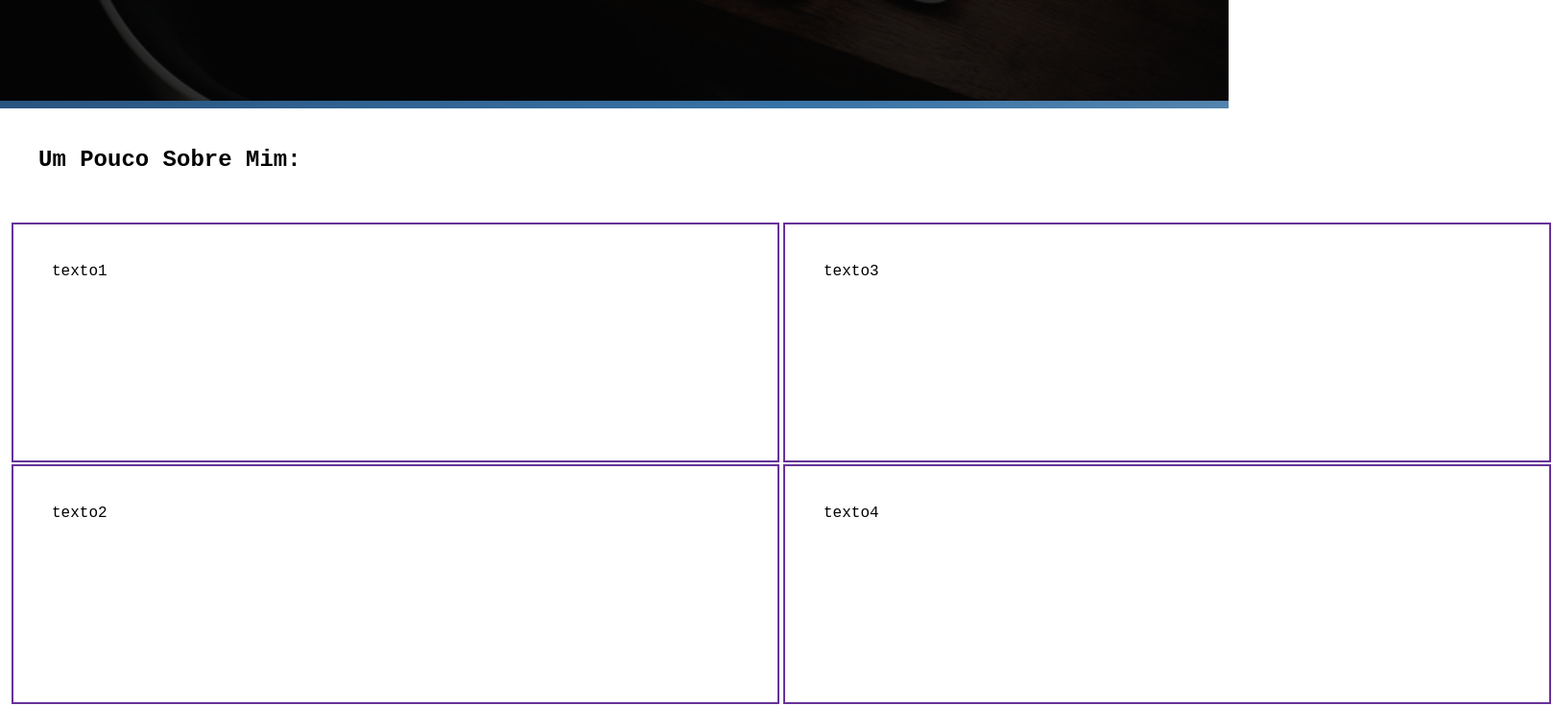
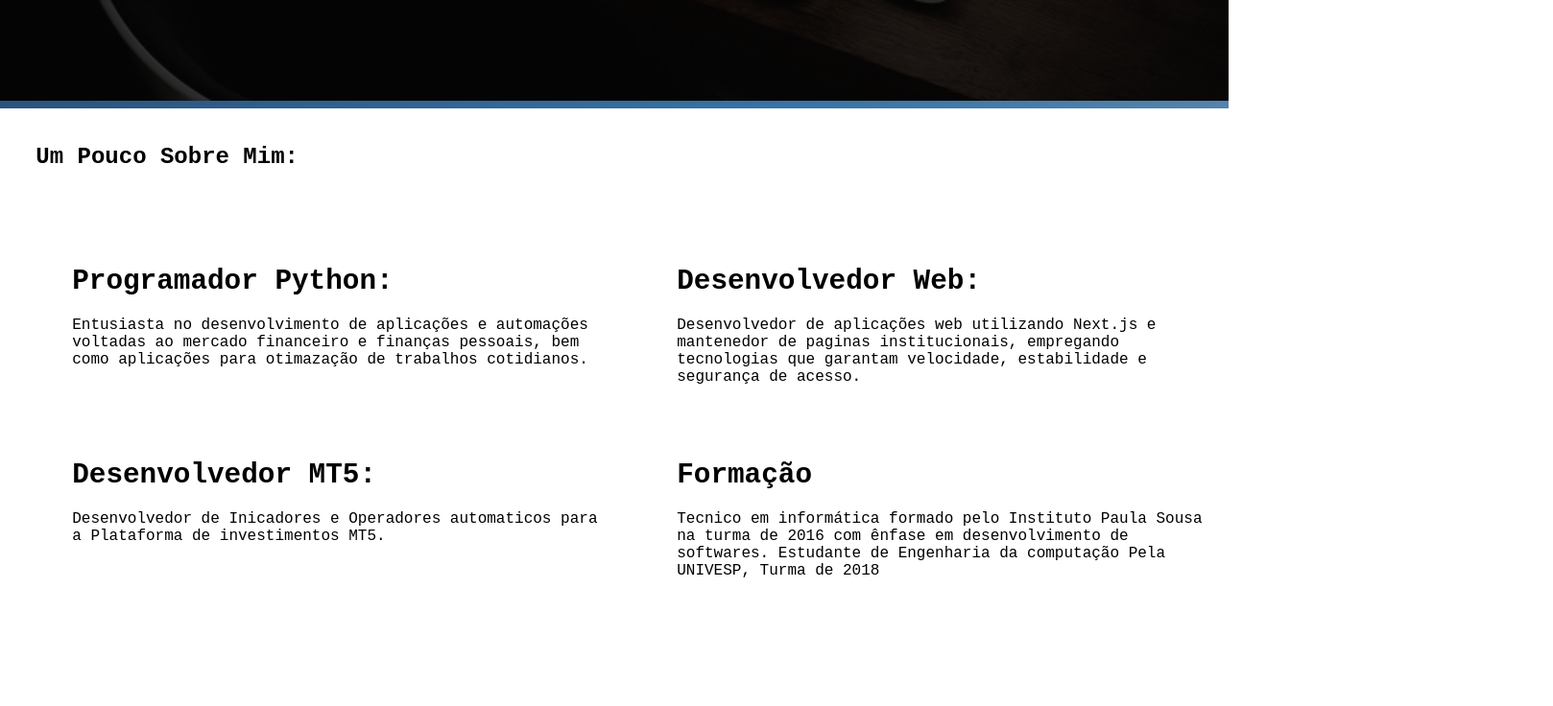
Before and after one commit to EbonyWizard4/ebw, a Next.js app: page / in a window 1280 px wide. Shown: the part 375-1111 px from the top of the page at 96% size, 1618 px wide, since content can reach past the window. After the commit the page ends 996 px from the top, so only its background shows below. Built offline with nearby package versions, Linux system fonts and the light colour scheme.

Commit message:
Create TxtInfo Component

```diff
--- a/app/components/Banner/Banner.module.css
+++ b/app/components/Banner/Banner.module.css
@@ -49,7 +49,7 @@
 }
 
 .Banner .Glass .Texto h1{
-    font-size: 50px;
+    font-size: 34pt;
     color: #e7ebf0;
 }
 
--- a/app/components/Info-Box/Infobox.jsx
+++ b/app/components/Info-Box/Infobox.jsx
@@ -1,4 +1,5 @@
 import style from "./Infobox.module.css"
+import TxtInfo from "../TxtInfo/TxtInfo"
 
 export default function Infobox () {
     return(
@@ -7,13 +8,25 @@ export default function Infobox () {
             <div className={style.Infobox}>
 
                 <div className={style.Linha}>
-                    <div className={style.Infocard}>texto1</div>
-                    <div className={style.Infocard}>texto2</div>
+                    <TxtInfo
+                        Titulo={'Programador Python:'}
+                        Conteudo={'Entusiasta no desenvolvimento de aplicações e automações voltadas ao mercado financeiro e finanças pessoais, bem como aplicações para otimazação de trabalhos cotidianos.'}
+                    />
+                    <TxtInfo
+                        Titulo={'Desenvolvedor MT5:'}
+                        Conteudo={'Desenvolvedor de Inicadores e Operadores automaticos para a Plataforma de investimentos MT5.'}
+                    />
                 </div>
 
                 <div className={style.Linha}>
-                    <div className={style.Infocard}>texto3</div>
-                    <div className={style.Infocard}>texto4</div>
+                    <TxtInfo
+                        Titulo={'Desenvolvedor Web:'}
+                        Conteudo={'Desenvolvedor de aplicações web utilizando Next.js e mantenedor de paginas institucionais, empregando tecnologias que garantam velocidade, estabilidade e segurança de acesso.'}
+                    />
+                    <TxtInfo
+                        Titulo={'Formação'}
+                        Conteudo={'Tecnico em informática formado pelo Instituto Paula Sousa na turma de 2016 com ênfase em desenvolvimento de softwares. Estudante de Engenharia da computação Pela UNIVESP, Turma de 2018'}
+                    />
                 </div>
             </div>
         </div>
--- a/app/components/Info-Box/Infobox.module.css
+++ b/app/components/Info-Box/Infobox.module.css
@@ -1,5 +1,6 @@
 .Container h2 {
-    padding: 40px;
+    margin: 28pt;
+
 }
 .Infobox{
     display: flex;
--- /dev/null
+++ b/app/components/TxtInfo/TxtInfo.jsx
@@ -0,0 +1,10 @@
+import style from "./TxtInfo.module.css"
+
+export default function TxtInfo({Titulo, Conteudo}){
+    return(
+        <div className={style.TxtInfo}>
+            <h3>{Titulo}</h3>
+            <p>{Conteudo}</p>
+        </div>
+    )
+}
--- /dev/null
+++ b/app/components/TxtInfo/TxtInfo.module.css
@@ -0,0 +1,12 @@
+.TxtInfo{
+    width: 100%;
+    max-width: 700px;
+    height: 200px;
+    padding: 40px;
+    margin: 2px 4%;
+}
+
+.TxtInfo h3{
+    margin: 20px 0;
+    font-size: 22pt;
+}
```
